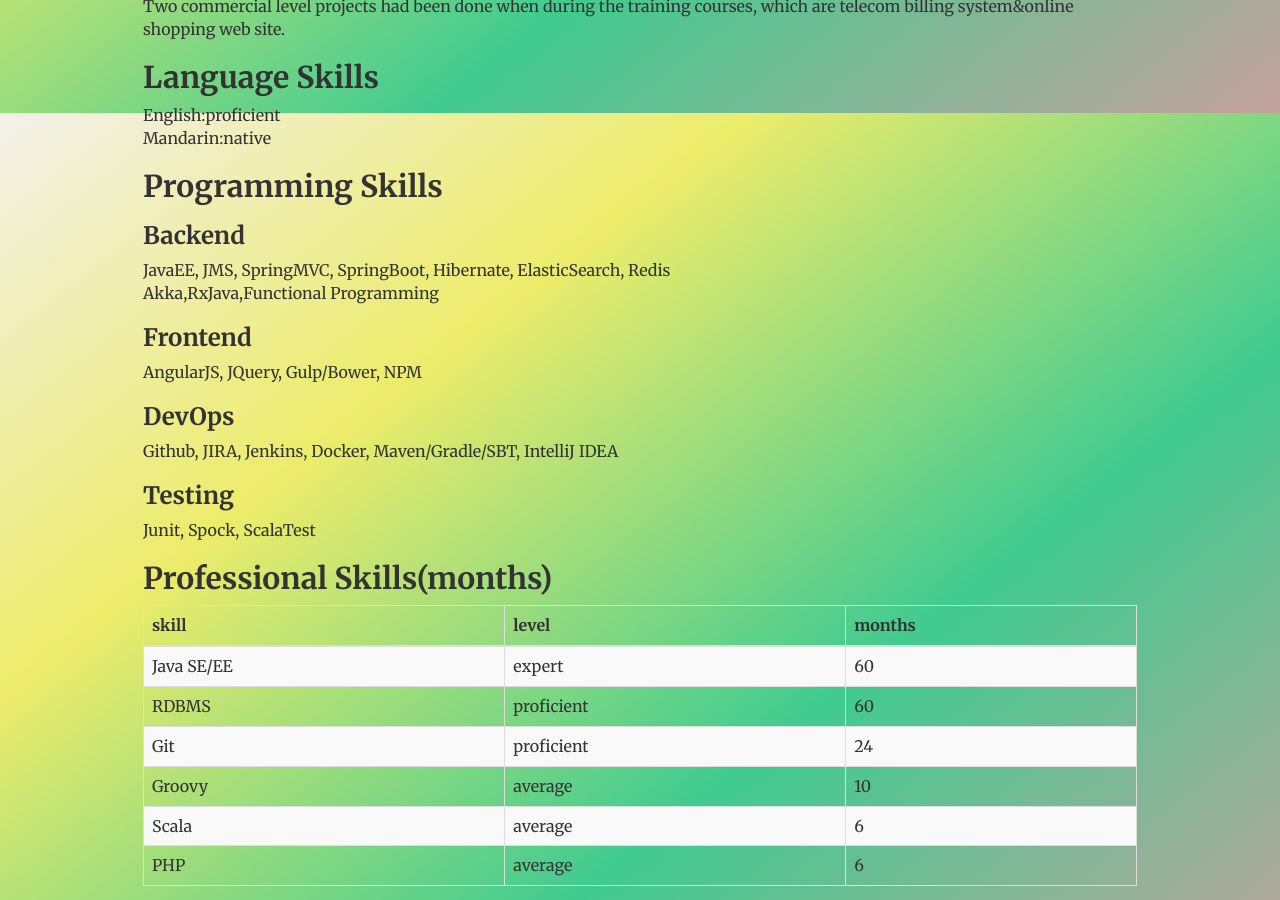
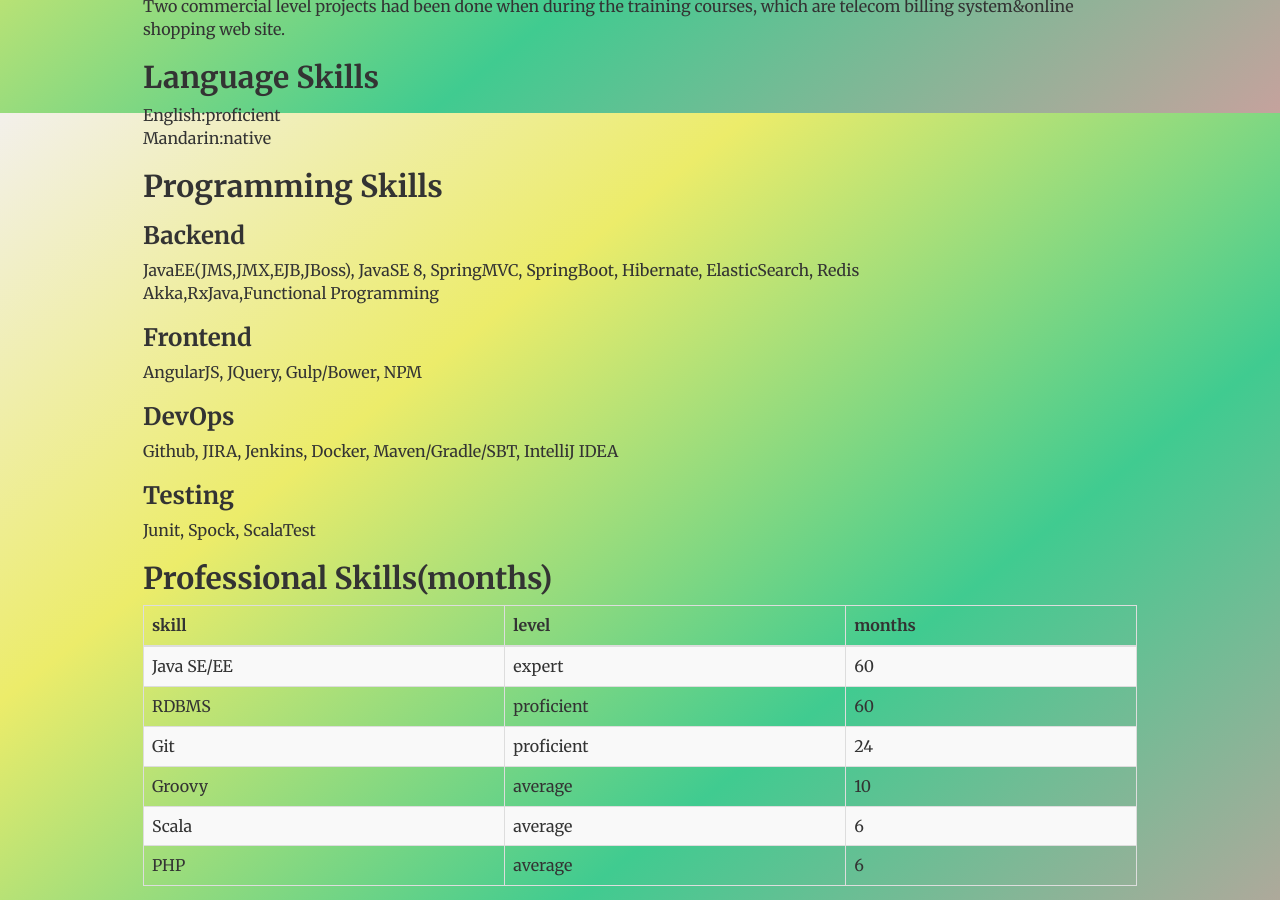
Before and after one commit to flying3615/flying3615.github.io, a Jekyll site: the page built from cv/index.html, in a window 1280 px wide and 900 px high, scrolled down 4387 px. Built offline with Jekyll 4.4.1, drawn with Linux system fonts in a browser that asks for light colours.

Commit message:
download cv

```diff
--- a/cv/index.html
+++ b/cv/index.html
@@ -7,6 +7,7 @@
 blog: passive
 ---
 <h1><a id="Yufei_Liu_0"></a>Yufei Liu</h1>
+<a href="./cv_Yufei.pdf" class="pull-right" title="Download CV as PDF"><i class="fa fa-file fa-2x" aria-hidden="true"></i></a>
 <p>Male| 6 Years’ Experience| Born in 1985/ 5 China<br>
 Location：Hamilton New Zealand|Bachelor| Studying in Wintec Graduate Diploma<br>
 E-mail：flying3615@163.com</p>
@@ -161,7 +162,7 @@
 Mandarin:native</p>
 <h2><a id="Programming_Skills_160"></a>Programming Skills</h2>
 <h3><a id="Backend_161"></a>Backend</h3>
-<p>JavaEE, JMS, SpringMVC, SpringBoot, Hibernate, ElasticSearch, Redis<br>
+<p>JavaEE(JMS,JMX,EJB,JBoss), JavaSE 8, SpringMVC, SpringBoot, Hibernate, ElasticSearch, Redis<br>
 Akka,RxJava,Functional Programming</p>
 <h3><a id="Frontend_164"></a>Frontend</h3>
 <p>AngularJS, JQuery, Gulp/Bower, NPM</p>
```
